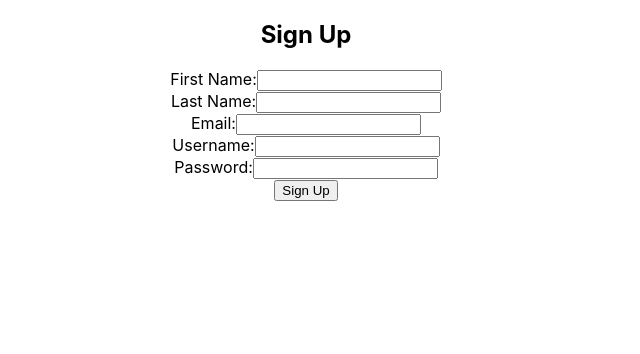
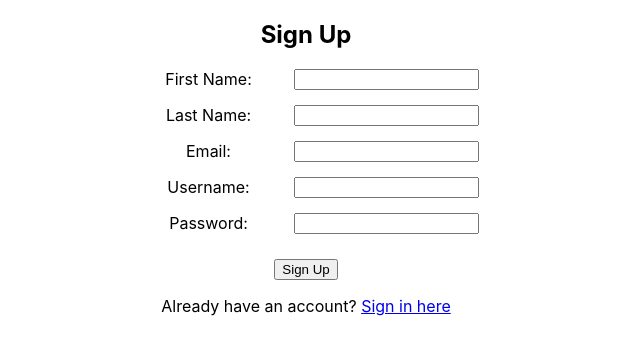
Before and after one commit to Inferinus/ALEP, a React (Create React App) app in the folder alep_frontend/: page /signup in a window 1280 px wide. Shown: the top 354 px of the page, without its empty margins (334-974 px from the left). Built offline with nearby package versions, Linux system fonts and the light colour scheme.

Commit message:
Edit SignUp page and created link to sign in page from sign up

```diff
--- a/alep_frontend/src/App.css
+++ b/alep_frontend/src/App.css
@@ -89,3 +89,28 @@
 .button-space {
   margin-right: 20px;
 }
+
+.SignUp {
+  text-align: center;
+}
+
+.form-container {
+  display: flex;
+  flex-direction: column;
+  align-items: center;
+}
+
+.form-group {
+  margin-bottom: 15px;
+  display: flex;
+  align-items: center;
+}
+
+.form-group label {
+  width: 150px;
+  margin-right: 10px;
+}
+
+button {
+  margin-top: 10px;
+}
--- a/alep_frontend/src/components/SignIn.js
+++ b/alep_frontend/src/components/SignIn.js
@@ -25,7 +25,7 @@ function SignIn({ setIsAuthenticated }) { // Destructure setIsAuthenticated from
       });
       const result = await response.json();
       if (response.ok) {
-        alert('Sign in successful');
+        /*alert('Sign in successful');*/
         localStorage.setItem('userId', result.user.id); // Storing user ID
         setIsAuthenticated(true); // Update the authentication state
         navigate('/dashboard'); // Redirect to the dashboard
--- a/alep_frontend/src/components/SignUp.js
+++ b/alep_frontend/src/components/SignUp.js
@@ -1,6 +1,6 @@
 // SignUp.js
 import React, { useState } from 'react';
-import { useNavigate } from 'react-router-dom';
+import { useNavigate, Link } from 'react-router-dom';
 
 function SignUp() {
   const [userData, setUserData] = useState({
@@ -38,9 +38,10 @@ function SignUp() {
   return (
     <div className="SignUp">
       <h2>Sign Up</h2>
+      <div className='form-container'>
         <form onSubmit={handleSubmit}>
-        <div>
-          <label htmlFor="firstname">First Name:</label>
+          <div className='form-group'>
+            <label htmlFor="firstname">First Name: </label>
             <input
               type="text"
               name="firstname"
@@ -49,8 +50,8 @@ function SignUp() {
               required
             />
           </div>
-        <div>
-          <label htmlFor="lastname">Last Name:</label>
+          <div className='form-group'>
+            <label htmlFor="lastname">Last Name: </label>
             <input
               type="text"
               name="lastname"
@@ -59,8 +60,8 @@ function SignUp() {
               required
             />
           </div>
-        <div>
-          <label htmlFor="email">Email:</label>
+          <div className='form-group'>
+            <label htmlFor="email">Email: </label>
             <input
               type="email"
               name="email"
@@ -69,8 +70,8 @@ function SignUp() {
               required
             />
           </div>
-        <div>
-          <label htmlFor="username">Username:</label>
+          <div className='form-group'>
+            <label htmlFor="username">Username: </label>
             <input
               type="text"
               name="username"
@@ -79,8 +80,8 @@ function SignUp() {
               required
             />
           </div>
-        <div>
-          <label htmlFor="password">Password:</label>
+          <div className='form-group'>
+            <label htmlFor="password">Password: </label>
             <input
               type="password"
               name="password"
@@ -90,7 +91,9 @@ function SignUp() {
             />
           </div>
           <button type="submit">Sign Up</button>
+          <p>Already have an account? <Link to="/signin">Sign in here</Link></p>
         </form>
+        </div>
     </div>
   );
 }
```
Also changed, not shown: 1 other file (tests, documents, lock files or other folders). Lines whose indentation alone changed are shown as unchanged.
